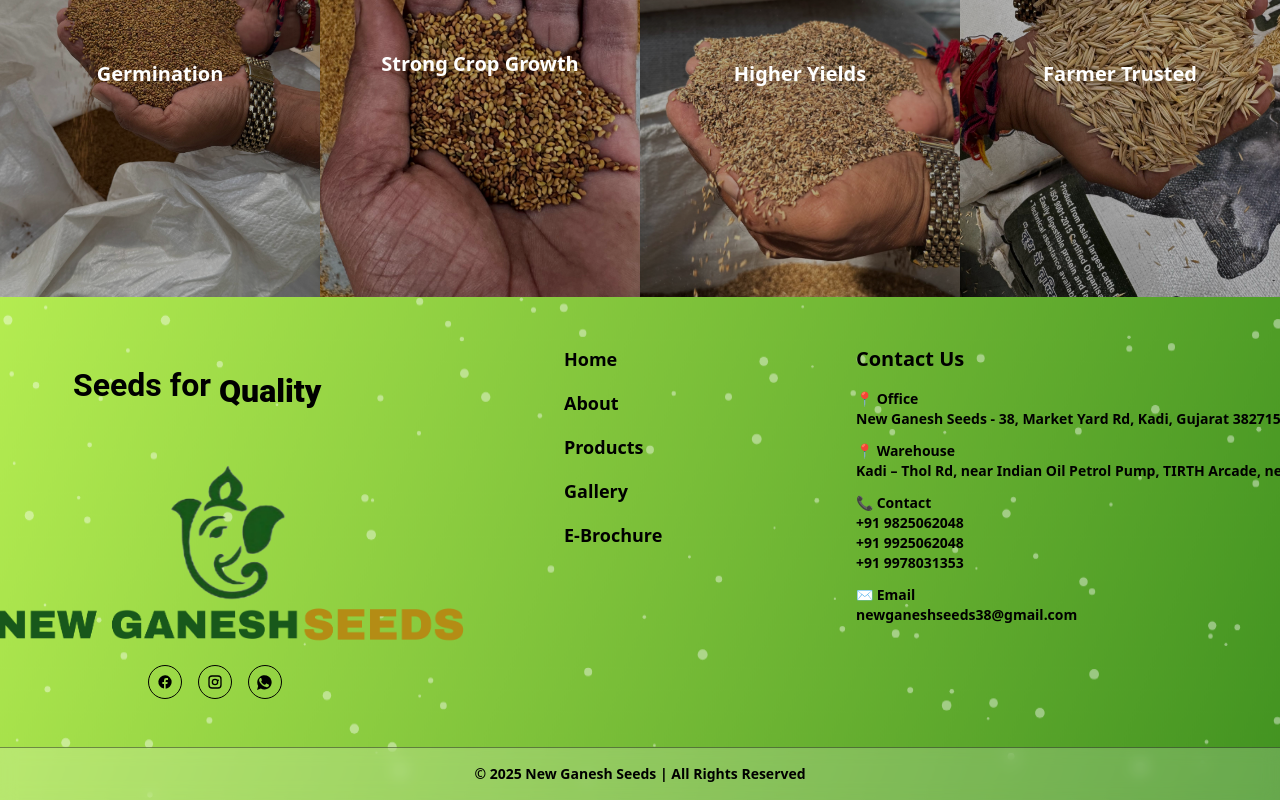
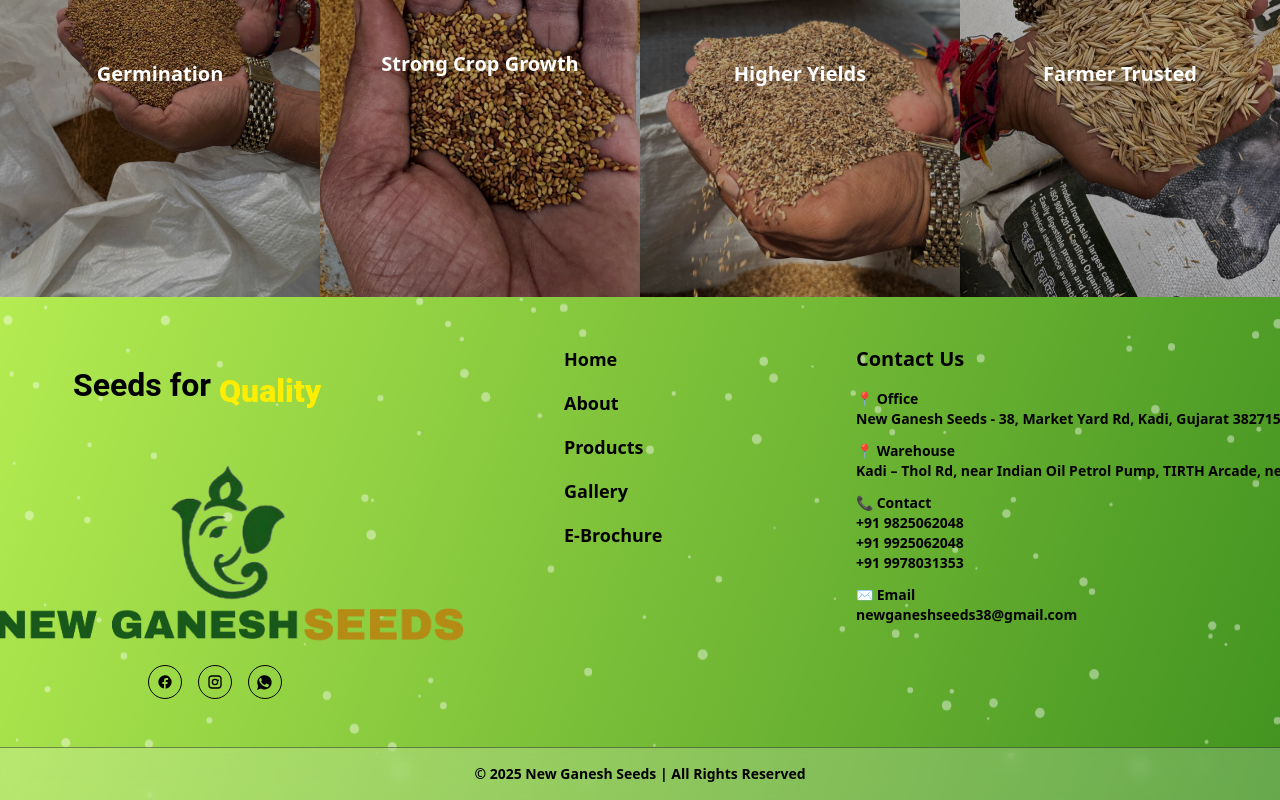
Before and after one commit to Megha108/NewGanesh_Business, a React (Vite) app in the folder new-ganesh/: page /about in a window 1280 px wide. Shown: the part 1918-2718 px from the top of the page. Built offline with nearby package versions, Linux system fonts and the light colour scheme; no server answers.

Commit message:
golden colour

```diff
--- a/new-ganesh/src/common/footer.css
+++ b/new-ganesh/src/common/footer.css
@@ -59,7 +59,16 @@ canvas {
   font-weight: 800;
   box-shadow: 0px 60px 25px -20px rgba(235, 230, 230, 0);
 }
-
+.dropping-texts > div {
+  font-size: 0px;
+  opacity: 0;
+  margin-left: -30px;
+  position: absolute;
+  font-weight:7800;
+  background: linear-gradient(90deg, #ffee00, #ffee00);
+  -webkit-background-clip: text;
+  -webkit-text-fill-color: transparent;
+}
 /* ⏱ Each line timing */
 .dropping-texts > div:nth-child(1) {
   animation: roll 5s linear infinite 0s;
```
